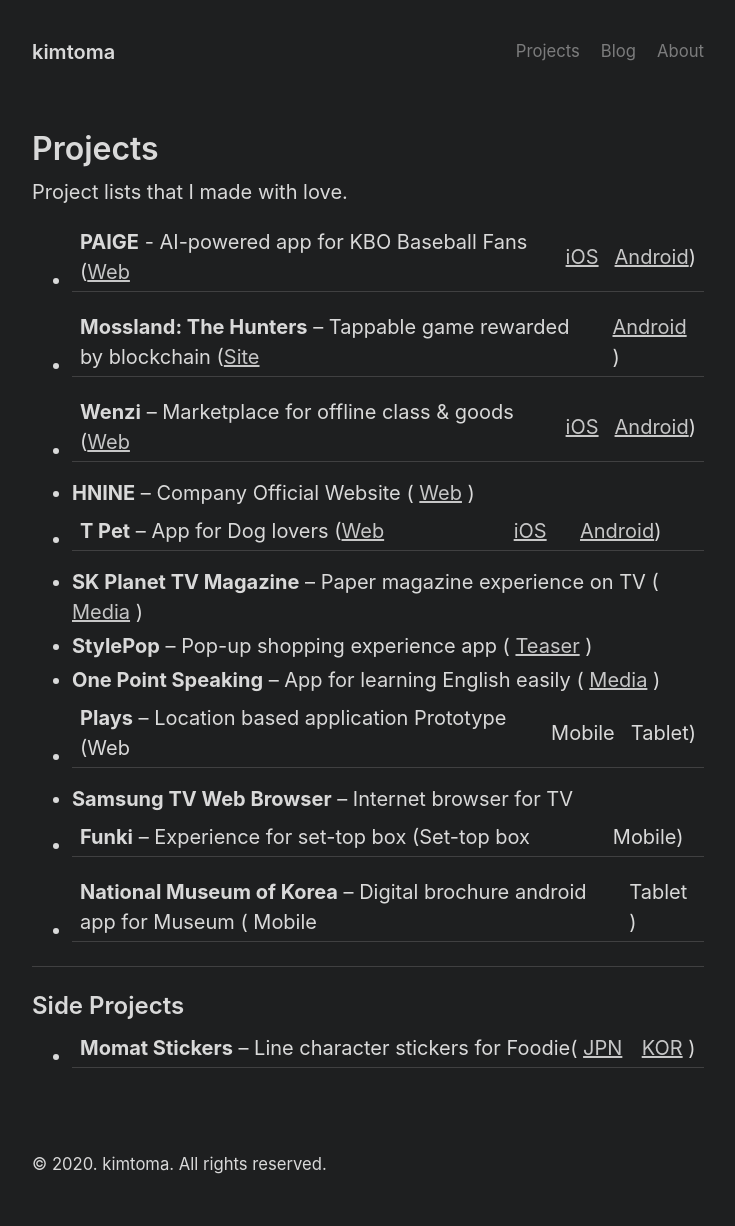
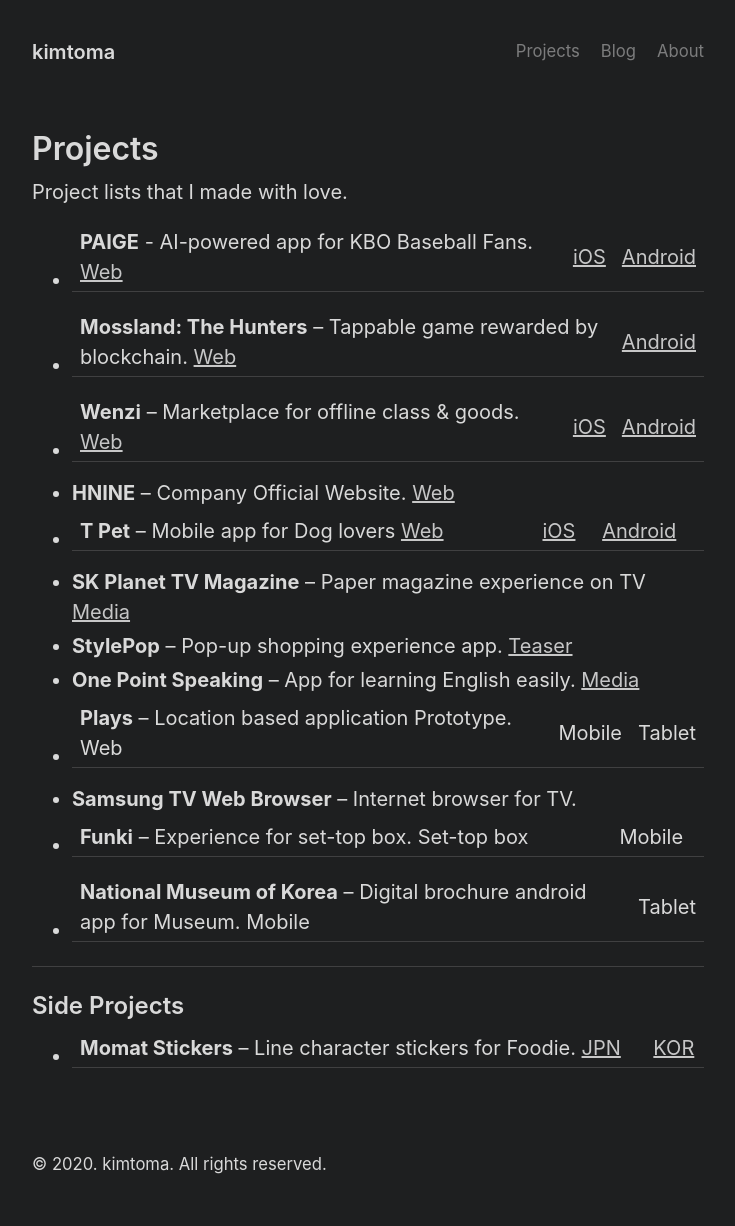
Before and after one commit to kimtoma/kimtoma.github.io, a Jekyll site: the page built from projects.md, in a window 1280 px wide. Shown: the whole page, without its empty margins (272-1007 px from the left). Built offline with Jekyll 4.4.1, drawn with Linux system fonts in a browser that asks for light colours.

Commit message:
project update

```diff
--- a/projects.md
+++ b/projects.md
@@ -6,21 +6,21 @@
 
 Project lists that I made with love.
 
-- **PAIGE** - AI-powered app for KBO Baseball Fans ([Web](https://paige.kr.nc.com) | [iOS](https://apps.apple.com/kr/app/paige/id1341840717) | [Android](https://play.google.com/store/apps/details?id=com.ncsoft.paige&hl=ko&gl=US))
-- **Mossland: The Hunters** – Tappable game rewarded by blockchain ([Site](https://hunters.moss.land/) | [Android](https://play.google.com/store/apps/details?id=com.hnine.hunters) )
-- **Wenzi** – Marketplace for offline class & goods ([Web](https://www.wenzi.io/) | [iOS](https://itunes.apple.com/app/id1105301400?mt=8) | [Android](https://play.google.com/store/apps/details?id=com.superstuff.wendzi))
-- **HNINE** – Company Official Website ( [Web](https://www.hnine.com/) )
-- **T Pet** – App for Dog lovers ([Web](http://www.tworld.co.kr/normal.do?serviceId=S_PHOW0004&viewId=V_PHOW1002&prodId=TW50000041) | [iOS](https://itunes.apple.com/kr/app/id1100968243?mt=8) | [Android](https://play.google.com/store/apps/details?id=com.skt.tpet&hl=ko))
-- **SK Planet TV Magazine** – Paper magazine experience on TV ( [Media](http://biz.chosun.com/site/data/html_dir/2013/11/28/2013112801872.html) )
-- **StylePop** – Pop-up shopping experience app ( [Teaser](http://atomic-compass.com/sub/03_contents_page/conetns_page_53.html) )
-- **One Point Speaking** – App for learning English easily ( [Media](https://www.sktinsight.com/47203) )
-- **Plays** – Location based application Prototype (Web | Mobile | Tablet)
-- **Samsung TV Web Browser** – Internet browser for TV
-- **Funki** – Experience for set-top box (Set-top box | Mobile)
-- **National Museum of Korea** – Digital brochure android app for Museum ( Mobile | Tablet )
+- **PAIGE** - AI-powered app for KBO Baseball Fans. [Web](https://paige.kr.nc.com) | [iOS](https://apps.apple.com/kr/app/paige/id1341840717) | [Android](https://play.google.com/store/apps/details?id=com.ncsoft.paige&hl=ko&gl=US)
+- **Mossland: The Hunters** – Tappable game rewarded by blockchain. [Web](https://hunters.moss.land/) | [Android](https://play.google.com/store/apps/details?id=com.hnine.hunters)
+- **Wenzi** – Marketplace for offline class & goods. [Web](https://www.wenzi.io/) | [iOS](https://itunes.apple.com/app/id1105301400?mt=8) | [Android](https://play.google.com/store/apps/details?id=com.superstuff.wendzi)
+- **HNINE** – Company Official Website. [Web](https://www.hnine.com/)
+- **T Pet** – Mobile app for Dog lovers [Web](http://www.tworld.co.kr/normal.do?serviceId=S_PHOW0004&viewId=V_PHOW1002&prodId=TW50000041) | [iOS](https://itunes.apple.com/kr/app/id1100968243?mt=8) | [Android](https://play.google.com/store/apps/details?id=com.skt.tpet&hl=ko)
+- **SK Planet TV Magazine** – Paper magazine experience on TV [Media](http://biz.chosun.com/site/data/html_dir/2013/11/28/2013112801872.html)
+- **StylePop** – Pop-up shopping experience app. [Teaser](http://atomic-compass.com/sub/03_contents_page/conetns_page_53.html)
+- **One Point Speaking** – App for learning English easily. [Media](https://www.sktinsight.com/47203)
+- **Plays** – Location based application Prototype. Web | Mobile | Tablet
+- **Samsung TV Web Browser** – Internet browser for TV.
+- **Funki** – Experience for set-top box. Set-top box | Mobile
+- **National Museum of Korea** – Digital brochure android app for Museum.  Mobile | Tablet
 
 <hr/>
 
 ## Side Projects
 
-- **Momat Stickers** – Line character stickers for Foodie( [JPN](https://store.line.me/stickershop/product/4343209/en) | [KOR](https://store.line.me/stickershop/product/4102511/en) )
+- **Momat Stickers** – Line character stickers for Foodie.  [JPN](https://store.line.me/stickershop/product/4343209/en) | [KOR](https://store.line.me/stickershop/product/4102511/en)
```
